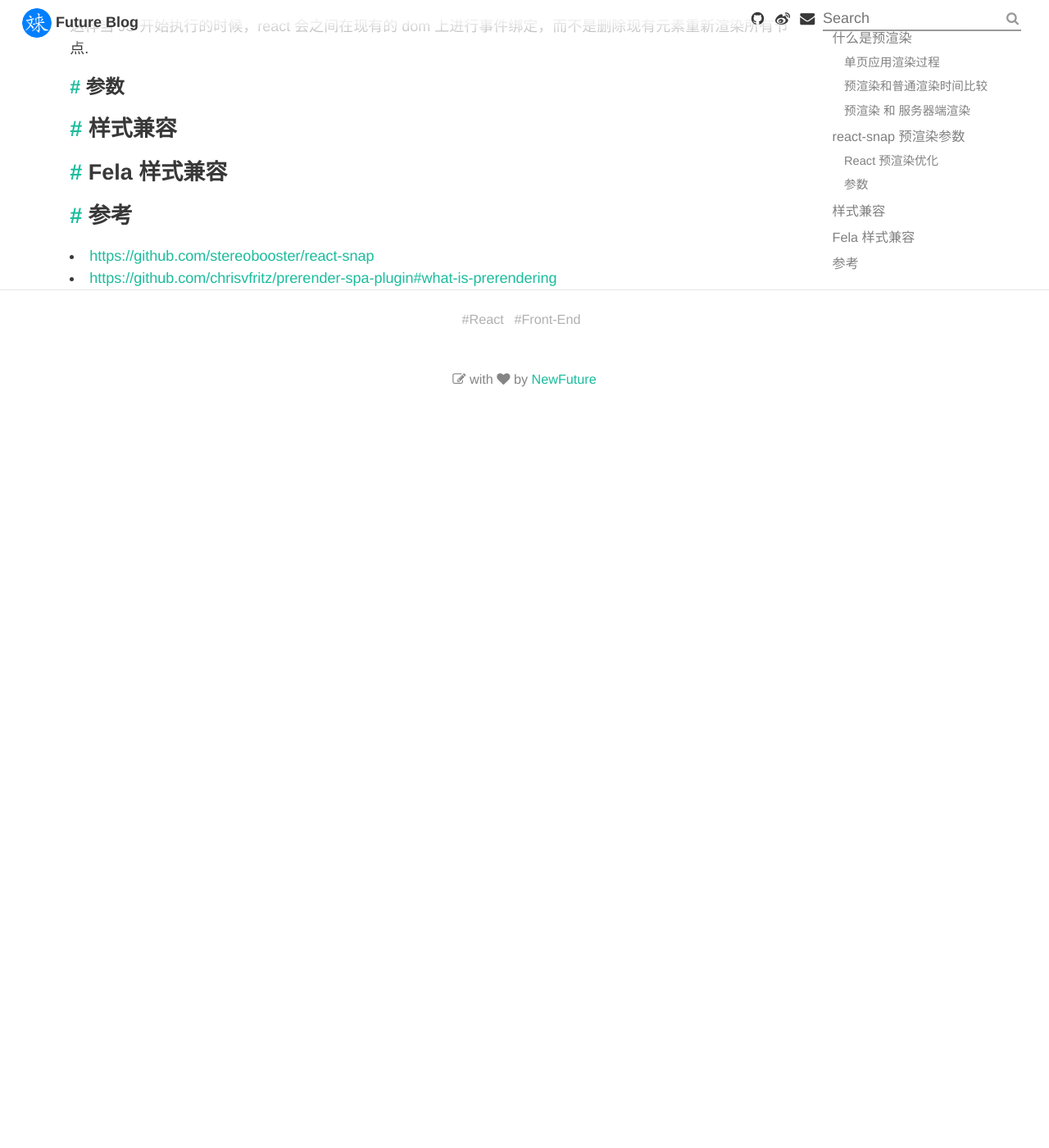
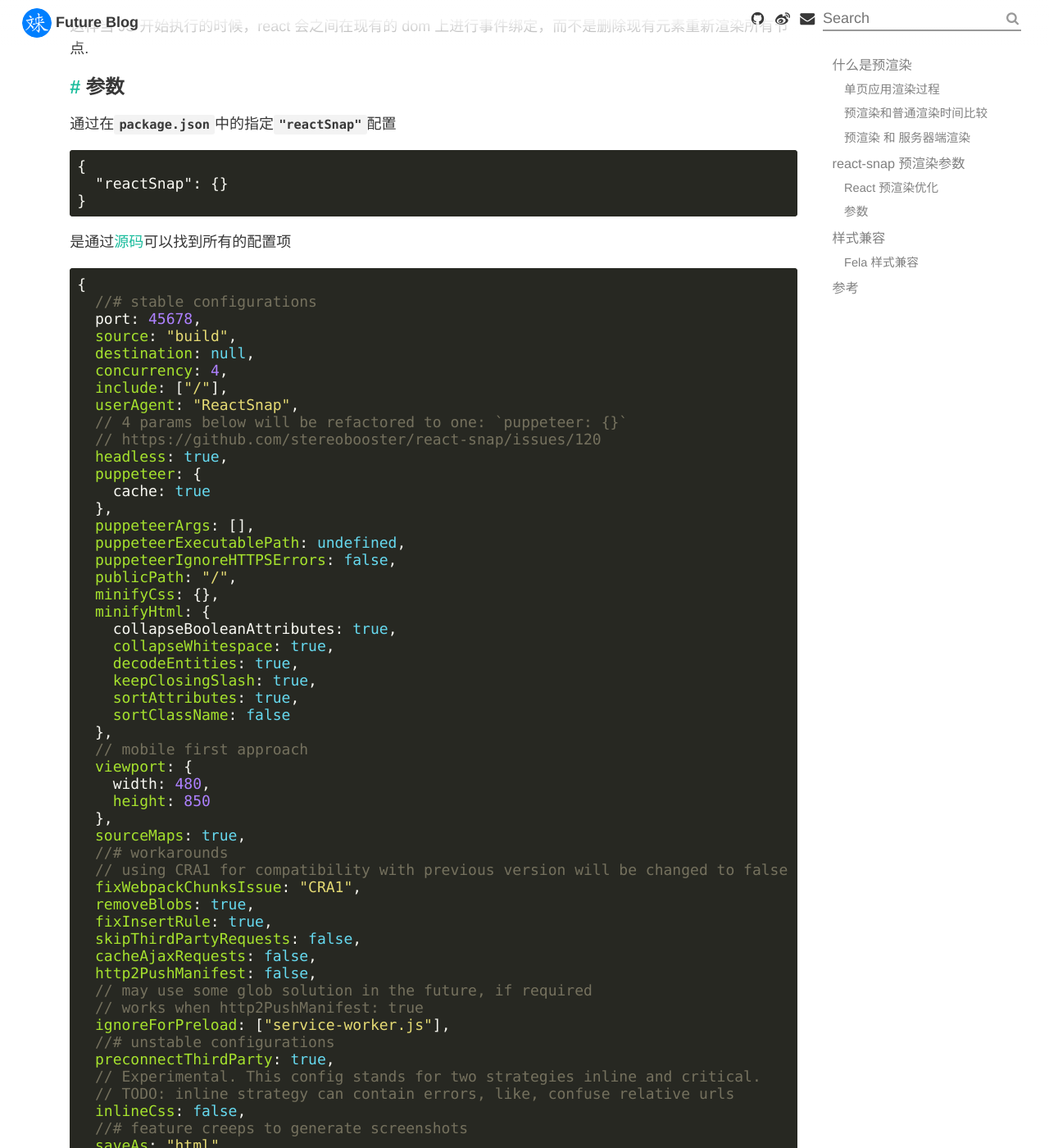
Before and after one commit to NewFuture/blog, a Jekyll site: the page built from _posts/2019-11-24-prerender-react-with-react-snap.md, in a window 1280 px wide and 1400 px high, scrolled down 4893 px. Shown: the whole window at 82% size. Built offline with Jekyll 4.4.1, drawn with Linux system fonts in a browser that asks for light colours; before the commit the page ends 5393 px from its top, so only the background shows below that; some of the changed text lies outside the part shown.

Commit message:
update:参数配置

````diff
--- a/_posts/2019-11-24-prerender-react-with-react-snap.md
+++ b/_posts/2019-11-24-prerender-react-with-react-snap.md
@@ -142,9 +142,109 @@ if (root.hasChildNodes()) {
 
 ### 参数
 
+通过在`package.json`中的指定`"reactSnap"`配置
+
+```json
+{
+  "reactSnap": {}
+}
+```
+
+是通过[源码](https://github.com/stereobooster/react-snap/blob/master/index.js)可以找到所有的配置项
+
+```js
+{
+  //# stable configurations
+  port: 45678,
+  source: "build",
+  destination: null,
+  concurrency: 4,
+  include: ["/"],
+  userAgent: "ReactSnap",
+  // 4 params below will be refactored to one: `puppeteer: {}`
+  // https://github.com/stereobooster/react-snap/issues/120
+  headless: true,
+  puppeteer: {
+    cache: true
+  },
+  puppeteerArgs: [],
+  puppeteerExecutablePath: undefined,
+  puppeteerIgnoreHTTPSErrors: false,
+  publicPath: "/",
+  minifyCss: {},
+  minifyHtml: {
+    collapseBooleanAttributes: true,
+    collapseWhitespace: true,
+    decodeEntities: true,
+    keepClosingSlash: true,
+    sortAttributes: true,
+    sortClassName: false
+  },
+  // mobile first approach
+  viewport: {
+    width: 480,
+    height: 850
+  },
+  sourceMaps: true,
+  //# workarounds
+  // using CRA1 for compatibility with previous version will be changed to false in v2
+  fixWebpackChunksIssue: "CRA1",
+  removeBlobs: true,
+  fixInsertRule: true,
+  skipThirdPartyRequests: false,
+  cacheAjaxRequests: false,
+  http2PushManifest: false,
+  // may use some glob solution in the future, if required
+  // works when http2PushManifest: true
+  ignoreForPreload: ["service-worker.js"],
+  //# unstable configurations
+  preconnectThirdParty: true,
+  // Experimental. This config stands for two strategies inline and critical.
+  // TODO: inline strategy can contain errors, like, confuse relative urls
+  inlineCss: false,
+  //# feature creeps to generate screenshots
+  saveAs: "html",
+  crawl: true,
+  waitFor: false,
+  externalServer: false,
+  //# even more workarounds
+  removeStyleTags: false,
+  preloadImages: false,
+  // add async true to script tags
+  asyncScriptTags: false,
+  //# another feature creep
+  // tribute to Netflix Server Side Only React https://twitter.com/NetflixUIE/status/923374215041912833
+  // but this will also remove code which registers service worker
+  removeScriptTags: false
+};
+```
+
+#### skipThirdPartyRequests
+
+默认会模拟发送网络请求，如果涉及到动态数据(如需要登录),可以通过这个配置关闭这个
+
+#### inlineCss
+
+设置 true 可以压缩初次渲染的 css，如果出现异常可以关闭。
+
+#### crawl
+
+默认 react-snap 会采用爬虫的方式(寻找所有的`a`标签)然后渲染本站的所有链接。
+
+但是有些场景可能只需要渲染特点的页面，可以设置 为 false 配合 `include`只抓取特点页面。
+
+#### include
+
+指定要爬取的页面如`["/","/about.html"]`,则会从这两个页面路由开始生成预渲染。如果`crawl`设置 false 则会只生成这两页预渲染。
+
+#### preloadImages
+
+如果页面引用图片是固定的，可以将`preloadImages`设置为 true。
+在浏览器解析 html 的 head 后会同时预取需要的图片。
+
 ## 样式兼容
 
-## Fela 样式兼容
+### Fela 样式兼容
 
 ## 参考
 
````
